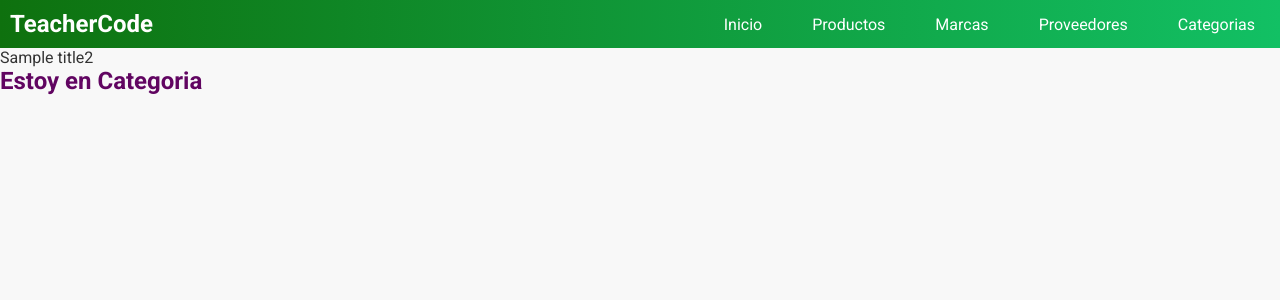
After one commit to fborjaz/proy_sales_may, a Django app: template templates/core/categorys/list.html in a window 1280 px wide. The commit adds this page. Shown: the top 300 px of the page. Run offline with Django 3.2, Linux system fonts and the light colour scheme; the template is opened without the code that fills it: most values are stand-ins (such as "Sample title", 1, 10 or a date in 2020).

Commit message:
insert category in menu - base

```diff
--- a/core/urls.py
+++ b/core/urls.py
@@ -12,4 +12,6 @@ urlpatterns = [
    path('brand_list/', views.brand_List,name='brand_list'),
    # urls de proveedores
    path('supplier_list/', views.supplier_List,name='supplier_list'),
+   # urls de Categoria
+   path('category_list/', views.category_list, name='category_list'),
 ]
--- a/templates/base.html
+++ b/templates/base.html
@@ -27,6 +27,9 @@
         <a href={% url 'core:supplier_list' %}>Proveedores</a>
 
       </li>
+      <li>
+         <a href={% url 'core:category_list' %}>Categorias</a>
+      </li>
     </ul>
    </nav>
   </header>
--- /dev/null
+++ b/templates/core/categorys/list.html
@@ -0,0 +1,5 @@
+{% extends 'base.html' %}
+{% block content %}
+  {{title2}}
+  <h2>Estoy en Categoria</h2>
+{% endblock content  %}
```
Also changed, not shown: core/views.py (+8 -1 lines), core/migrations/0005_alter_product_supplier.py (added), factur.sqlite3.
